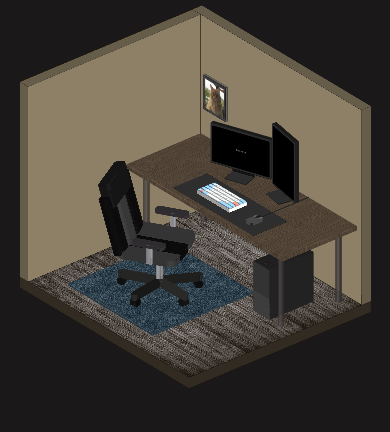
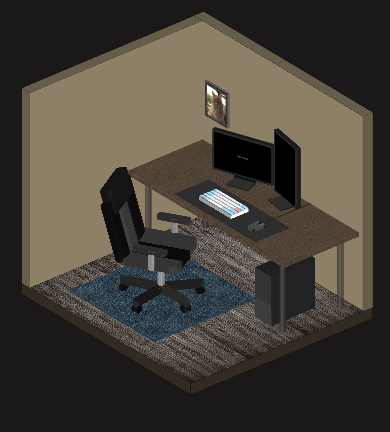
Before and after one commit to bagherhosseini/3d-room, a React (Create React App) app: page / in a window 390 px wide. Shown: the top 432 px of the page. Built offline with nearby package versions, Linux system fonts and the light colour scheme.

Commit message:
fixed responsive

```diff
--- a/src/styles/main.scss
+++ b/src/styles/main.scss
@@ -180,7 +180,7 @@ body{
     }
 }
 
-@media (max-width: 1920px) or (max-height: 1920px){
+@media (max-width: 1920px) or (max-height: 1310px){
     body{
         transform: scale(0.755);
     }
@@ -191,25 +191,14 @@ body{
 }
 
 
-@media (max-width: 1400px){
-    body{
-        transform: scale(0.615);
-    }
 
-    .content{
-        margin-top: -5.5% !important;
-        margin-left: 30%;
-    }
-}
-
-@media (max-width: 1280px) or (max-height: 1280px){
+@media (max-width: 1280px) or (max-height: 1180px){
     body{
         transform: scale(0.70);
     }
 
     .content{
         margin-top: -1.3% !important;
-        margin-left: 34.25% !important;
     }
 }
 
@@ -219,7 +208,7 @@ body{
         transform: scale(0.65);
     }
     .content{
-        margin-top: -5.5% !important;
+        margin-top: -4% !important;
     }
 }
 
@@ -230,7 +219,7 @@ body{
     }
 
     .content{
-        margin-top: -13.5% !important;
+        margin-top: -9.5% !important;
     }
 }
 
@@ -241,7 +230,7 @@ body{
     }
 
     .content{
-        margin-top: -23.5% !important;
+        margin-top: -15.5% !important;
     }
 }
 
@@ -251,7 +240,7 @@ body{
     }
 
     .content{
-        margin-top: -28.5% !important;
+        margin-top: -19.5% !important;
     }
 }
 
@@ -261,7 +250,7 @@ body{
     }
 
     .content{
-        margin-top: -34.5% !important;
+        margin-top: -22.5% !important;
     }
 }
 
@@ -272,7 +261,7 @@ body{
     }
 
     .content{
-        margin-top: -40.5% !important;
+        margin-top: -26.5% !important;
     }
 }
 
@@ -282,7 +271,7 @@ body{
     }
 
     .content{
-        margin-top: -46.5% !important;
+        margin-top: -45.5% !important;
         margin-left: 35%;
     }
 }
```
